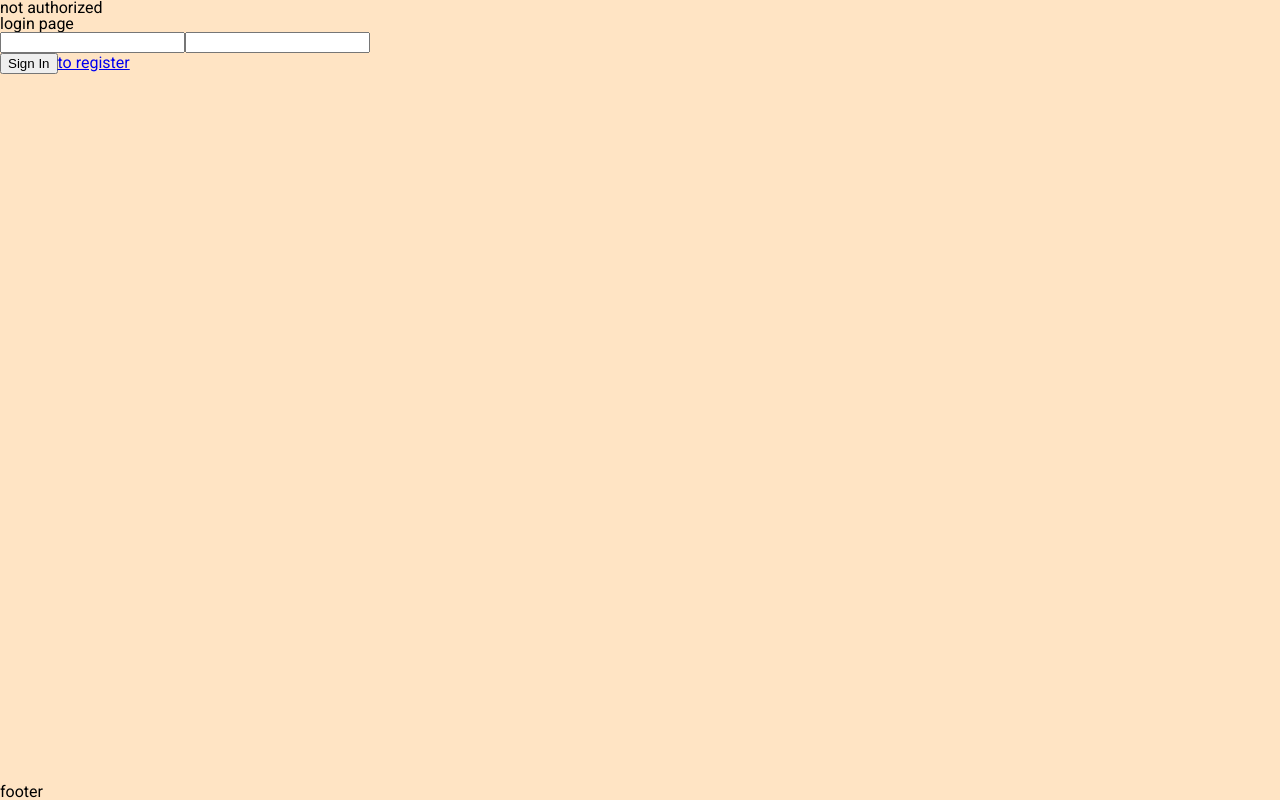
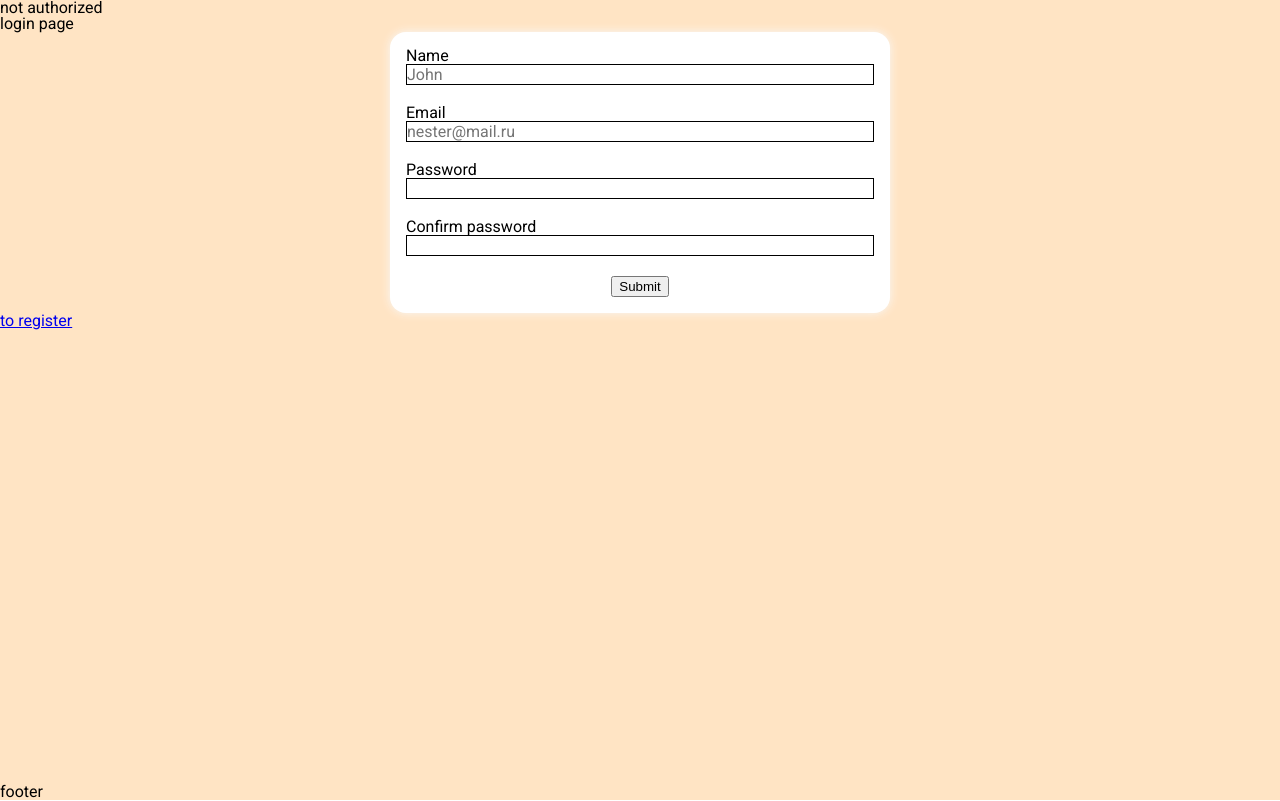
Before and after one commit to AndreyNester/search_team, a React (Vite) app: page /login in a window 1280 px wide. Built offline with nearby package versions, Linux system fonts and the light colour scheme; no server answers.

Commit message:
added base form

```diff
--- a/package.json
+++ b/package.json
@@ -18,6 +18,7 @@
 		"@tanstack/react-query": "^5.51.1",
 		"axios": "^1.7.2",
 		"firebase": "^10.12.3",
+		"formik": "^2.4.6",
 		"react": "^18.2.0",
 		"react-dom": "^18.2.0",
 		"react-redux": "^9.1.0",
--- a/src/app/styles/config/resetStyles.css
+++ b/src/app/styles/config/resetStyles.css
@@ -78,13 +78,15 @@ summary,
 time,
 mark,
 audio,
-video {
+video ,
+input {
 	margin: 0;
 	padding: 0;
 	border: 0;
 	font-size: 100%;
 	font: inherit;
 	vertical-align: baseline;
+	box-sizing: border-box;
 }
 /* HTML5 display-role reset for older browsers */
 article,
@@ -97,7 +99,7 @@ header,
 hgroup,
 menu,
 nav,
-section {
+section{
 	display: block;
 }
 body {
--- /dev/null
+++ b/src/features/auth/ui/form/SignInForm/SignInForm.tsx
@@ -0,0 +1,50 @@
+import type { ReactNode } from 'react';
+import type { ISignInFormProps } from './types';
+import { Field, Form, type FormikHelpers } from 'formik';
+import { ManagedForm } from '../../../../../shared/form/ui/ManagedForm';
+import styles from './signInForm.module.css';
+
+export const SignInForm = (props: ISignInFormProps): ReactNode => {
+	interface Values {
+		email: string;
+		password: string;
+	}
+
+	return (
+		<div {...props} className={styles.container}>
+			<ManagedForm<Values>
+				initialValues={{
+					email: '',
+					password: '',
+				}}
+				onSubmit={(values: Values, { setSubmitting }: FormikHelpers<Values>): void => {
+					console.log(values);
+				}}
+			>
+				<Form>
+					<label htmlFor="name">
+						<h4>Name</h4>
+						<Field id="name" name="name" placeholder="John" />
+					</label>
+
+					<label htmlFor="email">
+						<h4>Email</h4>
+						<Field id="email" name="email" placeholder="nester@mail.ru" type="email" />
+					</label>
+
+					<label htmlFor="password">
+						<h4>Password</h4>
+						<Field id="password" name="password" type="password" />
+					</label>
+
+					<label htmlFor="confirmPassword">
+						<h4>Confirm password</h4>
+						<Field id="confirmPassword" name="confirmPassword" type="password" />
+					</label>
+
+					<button type="submit">Submit</button>
+				</Form>
+			</ManagedForm>
+		</div>
+	);
+};
--- /dev/null
+++ b/src/features/auth/ui/form/SignInForm/types.ts
@@ -0,0 +1,4 @@
+import type { DetailedHTMLProps, HTMLAttributes } from 'react';
+
+export interface ISignInFormProps
+	extends DetailedHTMLProps<HTMLAttributes<HTMLDivElement>, HTMLDivElement> {}
--- /dev/null
+++ b/src/shared/form/ui/ManagedForm.module.css
@@ -0,0 +1,26 @@
+.container{
+  margin: 0 auto;
+  padding: 16px;
+  width: 100%;
+  max-width: 500px;
+  min-height: 100px;
+  background-color: #FFFFFF;
+  border-radius: 16px;
+  box-shadow: 0px 0px 10px 0px #F8F8F8;
+}
+
+.container form {
+  display: flex;
+  flex-direction: column;
+  gap: 20px;
+  align-items: center;
+}
+
+.container form label {
+  width: 100%;
+}
+
+.container form label input {
+  border: 1px solid black;
+  width: 100%;
+}
--- /dev/null
+++ b/src/shared/form/ui/ManagedForm.tsx
@@ -0,0 +1,15 @@
+import type { FormikConfig, FormikValues } from 'formik';
+import { Formik } from 'formik';
+import type { ReactNode } from 'react';
+import styles from './ManagedForm.module.css';
+
+export const ManagedForm = <Values extends FormikValues = FormikValues, ExtraProps = {}>({
+	children,
+	...props
+}: FormikConfig<Values> & ExtraProps): ReactNode => {
+	return (
+		<div className={styles.container}>
+			<Formik {...props}>{children}</Formik>
+		</div>
+	);
+};
--- a/src/view/LoginPage/LoginPage.tsx
+++ b/src/view/LoginPage/LoginPage.tsx
@@ -6,6 +6,7 @@ import { Link } from 'react-router-dom';
 import { useSignIn } from '../../entities/auth/api/hooks/queries/useSignIn';
 import { useAppDispatch } from '../../app/hooks';
 import { signIn } from '../../features/user/userSlice';
+import { SignInForm } from '../../features/auth/ui/form/SignInForm/SignInForm';
 
 export const LoginPage = (props: ILoginPageProps): ReactNode => {
 	const [credentials, setCredentials] = useState<SignInRequest>({
@@ -37,28 +38,7 @@ export const LoginPage = (props: ILoginPageProps): ReactNode => {
 		<div {...props}>
 			<h3>login page</h3>
 
-			<form>
-				<label htmlFor="login">
-					<input
-						type="text"
-						id="login"
-						value={credentials.email}
-						onChange={e => setCredentials(prevState => ({ ...prevState, email: e.target.value }))}
-					/>
-				</label>
-				<label htmlFor="password">
-					<input
-						type="password"
-						id="password"
-						value={credentials.password}
-						onChange={e =>
-							setCredentials(prevState => ({ ...prevState, password: e.target.value }))
-						}
-					/>
-				</label>
-			</form>
-
-			<button onClick={() => refetch()}>Sign In</button>
+			<SignInForm />
 			<Link to="/register">to register</Link>
 		</div>
 	);
```
Also changed, not shown: src/features/auth/ui/form/SignInForm/signInForm.module.css (added), src/features/auth/ui/index.ts (added), src/shared/form/ui/types.ts (added), 1 other file (tests, documents, lock files or other folders).
